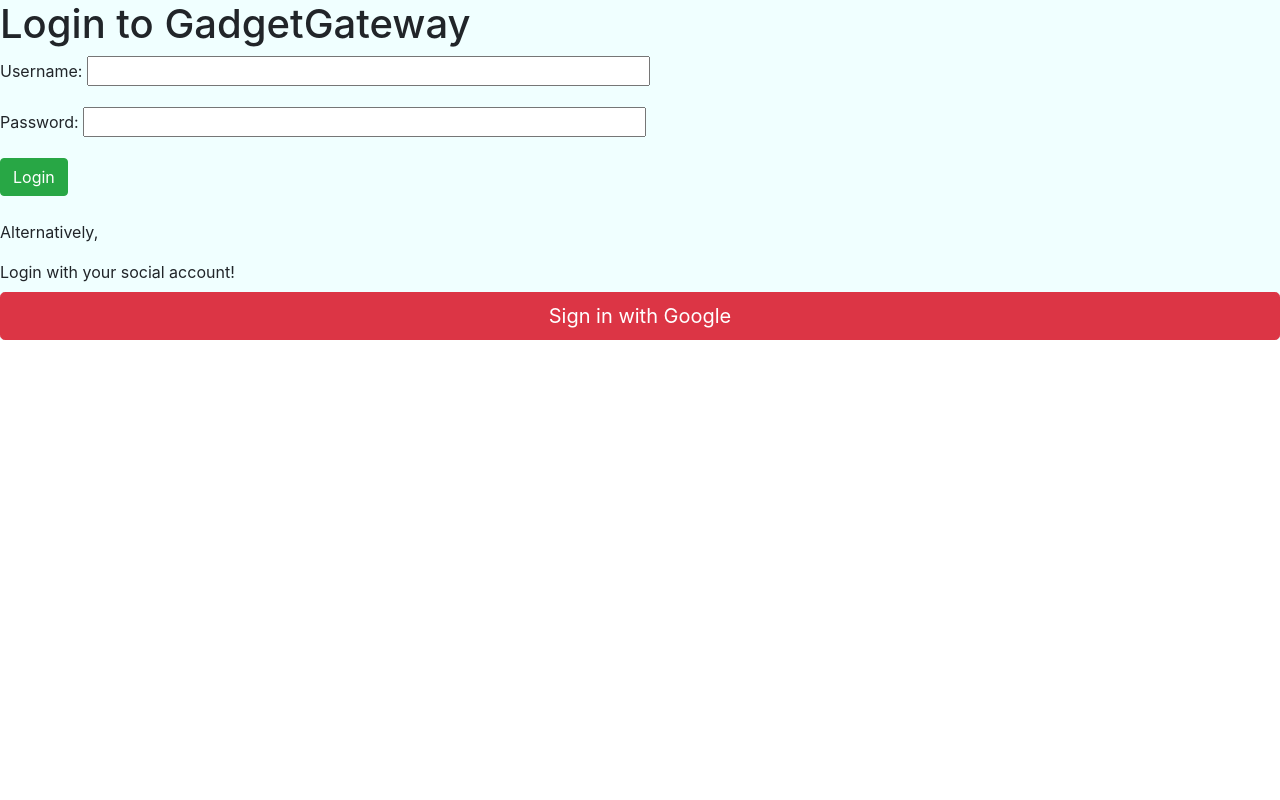
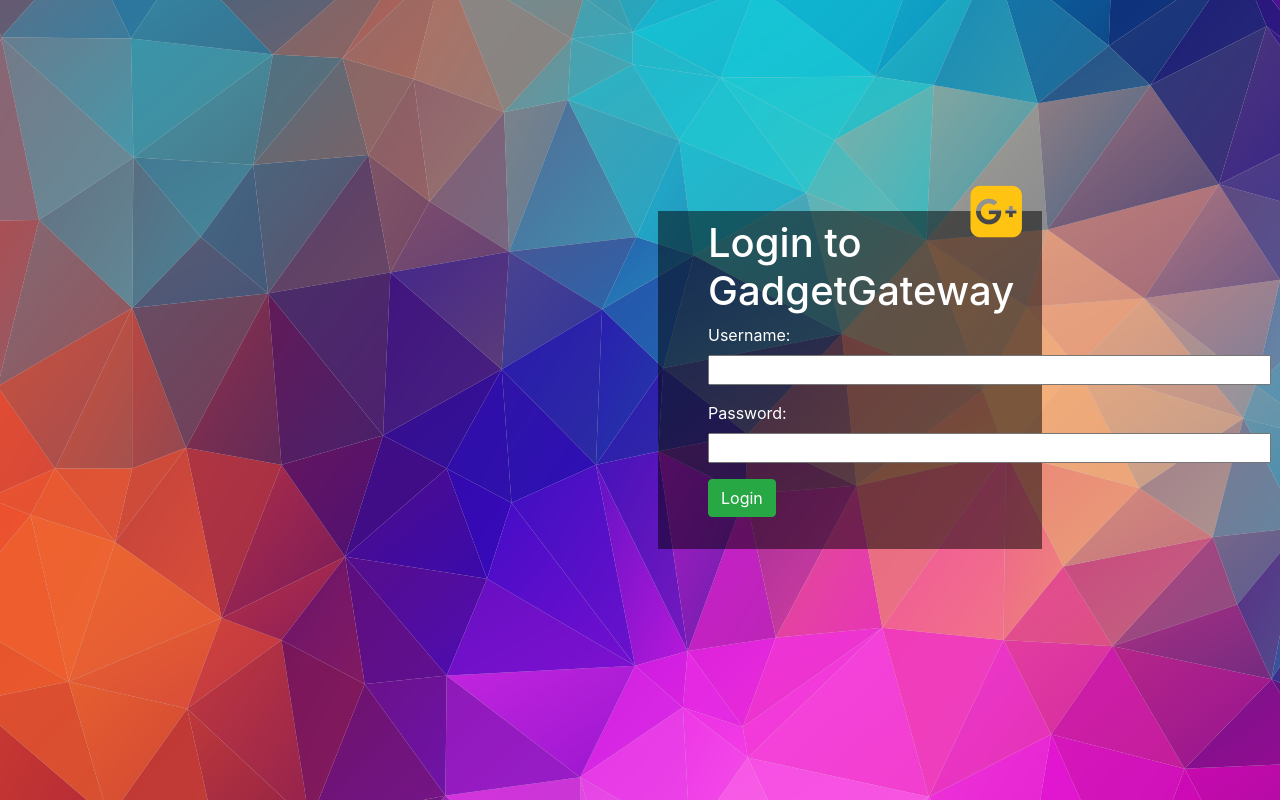
Before and after one commit to loyihsu/GadgetGateway, a Django app: page /gadget-gateway/login/ in a window 1280 px wide. Shown: the part 56-856 px from the top of the page. Before the commit the page ends 396 px from the top, so only its background shows below. Run offline with Django 3.2, Linux system fonts and the light colour scheme; data that the repository does not hold is empty; some libraries are stand-ins or nearby versions.

Commit message:
login page

```diff
--- a/static/stylesheets/custom_bs4.css
+++ b/static/stylesheets/custom_bs4.css
@@ -48,7 +48,68 @@
     font-family:  -apple-system, BlinkMacSystemFont, 'Segoe UI', Roboto, Oxygen, Ubuntu, Cantarell, 'Open Sans', 'Helvetica Neue', sans-serif;
     font-style: italic;
 }
+/*
+.container1{
+    margin: auto;
+    position:absolute;
+    width: 30%;
+    top: 50%;
+    border: 5px solid #00FFFF;
+    padding: 30px;
+} */
 
-.container1{
-    background-color: azure;
+.container1 {
+    background: #CCCCCC;
+    height: 100%;
+    width: 100%;
+    position: absolute;
+    background-image: url("triangles-login.png");
 }
+
+.container2 {
+background: #FFFFFF;
+position: absolute;
+padding: 50px;
+top: 380px;
+left: 850px;
+width: 30%;
+transform: translate(-50%, -50%);
+margin-top: auto;
+margin-bottom: auto;
+background-color: rgba(0,0,0,0.5) !important;
+}
+
+.Header1Login h1{
+    color:white
+}
+.form-group label{
+    color:white
+}
+
+.SocialLoginText{
+    color:white
+}
+
+
+
+
+.social_icon span{
+    font-size: 60px;
+    margin-left: 10px;
+    color: #FFC312;
+    }
+
+    .social_icon span:hover{
+    color: white;
+    cursor: pointer;
+    }
+
+    .card-header h3{
+    color: white;
+    }
+
+    .social_icon{
+    position: absolute;
+    right: 20px;
+    top: -45px;
+    }
--- a/templates/gadgetgateway/login.html
+++ b/templates/gadgetgateway/login.html
@@ -6,9 +6,14 @@
     Login
 {% endblock %}
 
+
 {% block body_block %}
-    <div class="container1">
-        <h1>Login to GadgetGateway</h1>
+
+    <div class="container1 py-5 mb-5">
+        <div class="container2 py-2 mb-2">
+            <div class="Header1Login">
+                <h1>Login to GadgetGateway</h1>
+            </div>
         <form id="login_form" method="post" action="{% url 'gadgetgateway:login' %}">
             {% csrf_token %}
             <div class="form-group">
@@ -21,11 +26,18 @@
                 <input type="password" name="password" value="" size="50" />
             </div>
             <input class="btn btn-success" type="submit" value="Login" /><br/><br/>
+            <div class="SocialLoginText">
+            <!-- <p>Alternatively,</p>
+            <label for="GoogleLogin">Login with your social account!</label> -->
+            <!-- <a href="{% provider_login_url 'google' %}" class="btn btn btn-danger btn-lg btn-block" role="button" aria-pressed="true">Sign in with Google</a> -->
+            <!-- {% include "socialaccount/snippets/provider_list.html" with process="login" %} -->
+            <div class="d-flex justify-content-end social_icon">
+                <a href="{% provider_login_url 'google' %}"><span><i class="fa fa-google-plus-square"></i></span></a>
 
-            <p>Alternatively,</p>
-            <label for="GoogleLogin">Login with your social account!</label>
-            <a href="{% provider_login_url 'google' %}" class="btn btn btn-danger btn-lg btn-block" role="button" aria-pressed="true">Sign in with Google</a>
-            <!-- {% include "socialaccount/snippets/provider_list.html" with process="login" %} -->
+            </div>
+        </div>
+            </div>
         </form>
     </div>
+    <div>
 {% endblock %}
```
Also changed, not shown: static/stylesheets/triangles-login.png (added).
